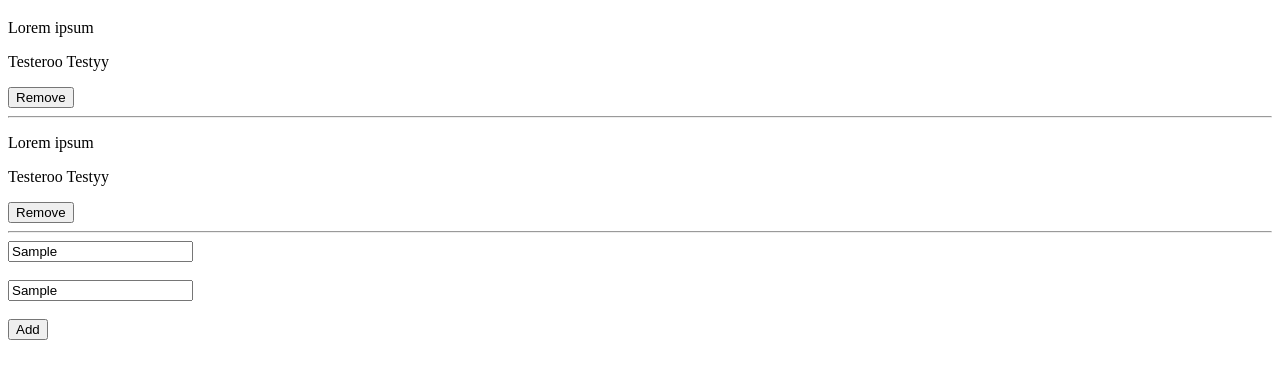
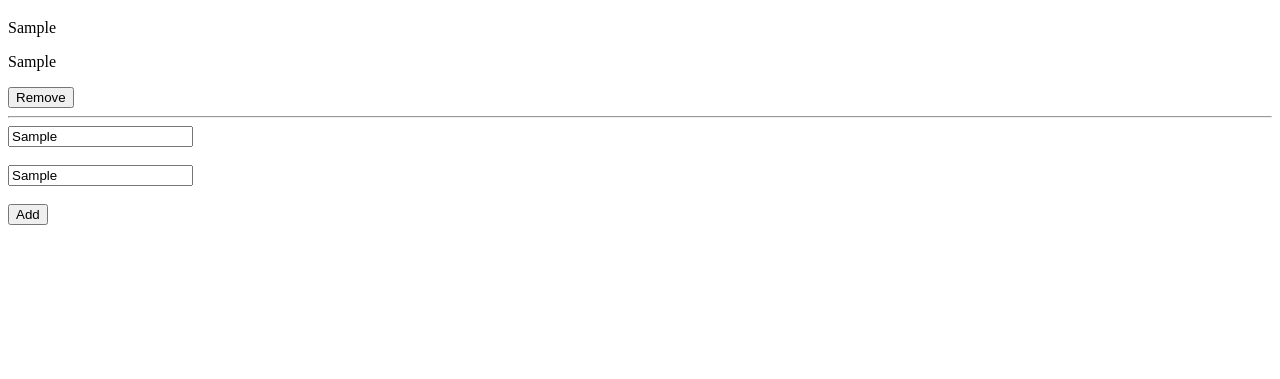
Before and after one commit to Josphat205/awesome-books, a plain HTML site: page index.html in a window 1280 px wide. Both pictures are taken after typing "Sample", "Sample" into the empty fields and a click on the button "Add". Shown: the part 61-440 px from the top of the page. Drawn offline with Linux system fonts and the light colour scheme.

Commit message:
Display books from localStorage in the UI when page loads

```diff
--- a/index.html
+++ b/index.html
@@ -13,7 +13,7 @@
     <h1 class="head">Awesome books</h1>
 
     <div class="book-list">
-     <div class="book">
+     <!-- <div class="book">
        <p>Lorem ipsum</p>
        <p>Testeroo Testyy</p>
        <button type="button" id="remove">Remove</button>
@@ -24,7 +24,7 @@
       <p>Testeroo Testyy</p>
       <button type="button" id="remove">Remove</button>
       <hr>
-    </div>
+    </div> -->
     </div>
     <form action="#" id="form">
       <input type="text" placeholder="Title" id="title">
--- a/main.js
+++ b/main.js
@@ -5,6 +5,23 @@ const form = document.querySelector('#form');
 const addBook = document.querySelector('#add');
 let booksStore = [];
 
+
+// getting existing data from localStorage
+let existingData = JSON.parse(localStorage.getItem('data'));
+if(existingData == null) existingData = booksStore;
+
+// adding existingData to booksStore
+booksStore = booksStore.concat(existingData);
+
+booksStore.forEach(item => {
+  bookList.innerHTML+= `
+<div class="book">
+      <p>${item.title}</p>
+      <p>${item.author}</p>
+      <button type="button" id="remove">Remove</button>
+      <hr>
+    </div>
+`;})
 
 function handleSubmit(e) {
   e.preventDefault()
@@ -14,20 +31,16 @@ function handleSubmit(e) {
     title: title,
     author: author
   }
-
   booksStore.push(bookDescription);
-  const newData = JSON.stringify(booksStore);
-  const oldData = localStorage.setItem('data2', newData);
-
-  console.log(newData);
+  localStorage.setItem('data', JSON.stringify(booksStore));
+  let lastBook = booksStore[booksStore.length -1]
+  bookList.innerHTML+= `
+  <div class="book">
+        <p>${lastBook.title}</p>
+        <p>${lastBook.author}</p>
+        <button type="button" id="remove">Remove</button>
+        <hr>
+      </div>
+  `;
 }
 form.addEventListener('submit', handleSubmit);
-
-const book = `
-<div class="book">
-       <p>Lorem ipsum</p>
-       <p>Testeroo Testyy</p>
-       <button type="button" id="remove">Remove</button>
-       <hr>
-     </div>
-`;
```
